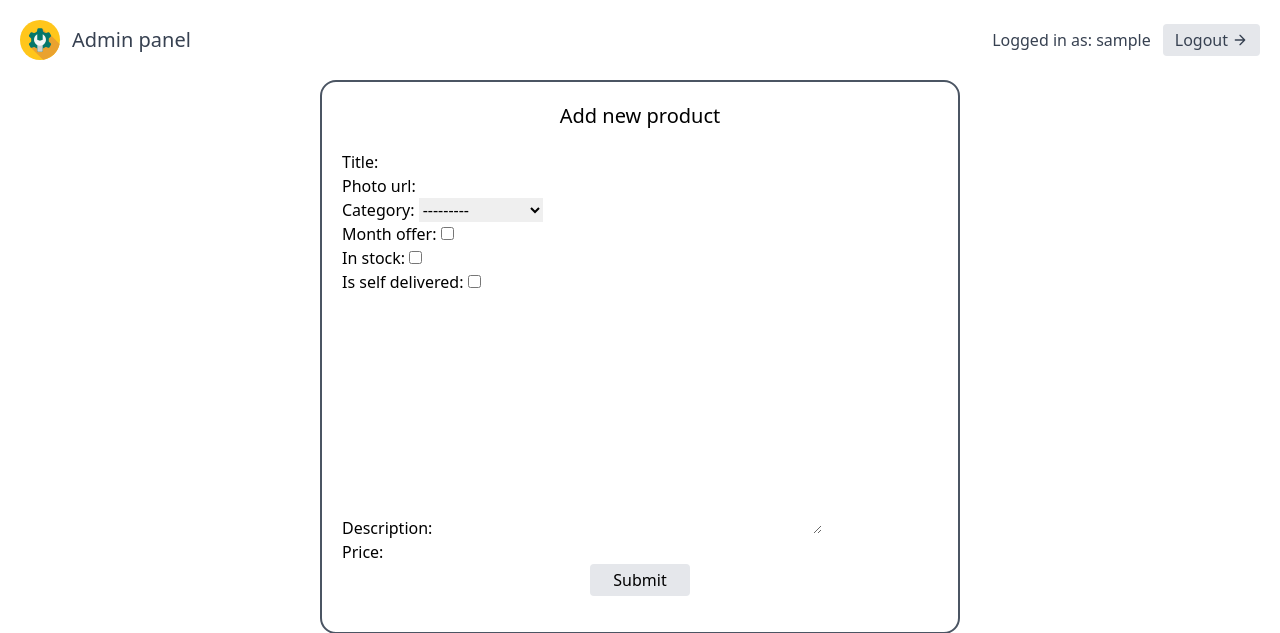
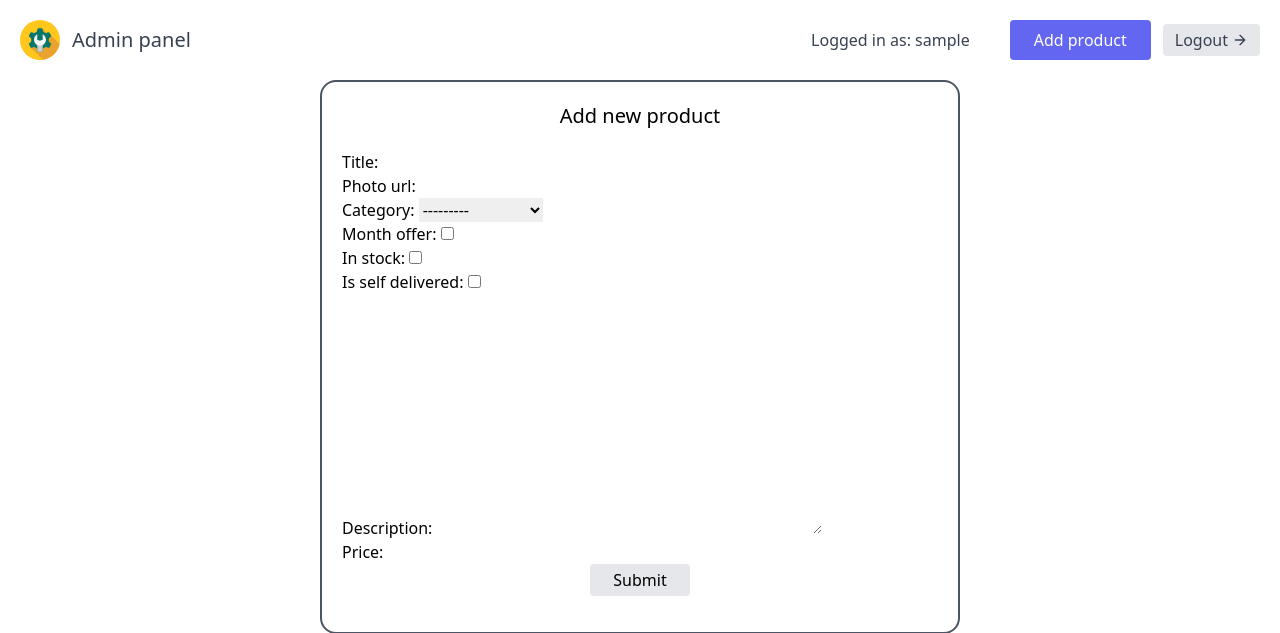
Before and after one commit to TeraBasedProgrammer/icap-test-task, a Django app: page /products/create/ in a window 1280 px wide. Shown: the top 633 px of the page. Run offline with Django 4.2, Linux system fonts and the light colour scheme; the visitor is signed in with stand-in values (Sample User, id 1); some libraries are stand-ins or nearby versions.

Commit message:
feat: add create product button

```diff
--- a/templates/includes/navbar.html
+++ b/templates/includes/navbar.html
@@ -8,6 +8,7 @@
       </a>
       {% if request.user.is_authenticated %}
         <p class="md:ml-auto flex flex-wrap items-center text-base justify-center">Logged in as: {{ request.user.username }}</p>
+          <a class="ml-10" href="{% url 'products:product-create'%}"><button class="flex h-10 text-white bg-indigo-500 border-0 py-2 px-6 focus:outline-none hover:bg-indigo-600 rounded">Add product</button></a>
         <a href="{% url 'logout' %}" class="ml-3 inline-flex items-center bg-gray-200 border-0 py-1 px-3 focus:outline-none hover:bg-gray-300 rounded text-base mt-4 md:mt-0">
           Logout
             <svg fill="none" stroke="currentColor" stroke-linecap="round" stroke-linejoin="round" stroke-width="2" class="w-4 h-4 ml-1" viewBox="0 0 24 24">
```
